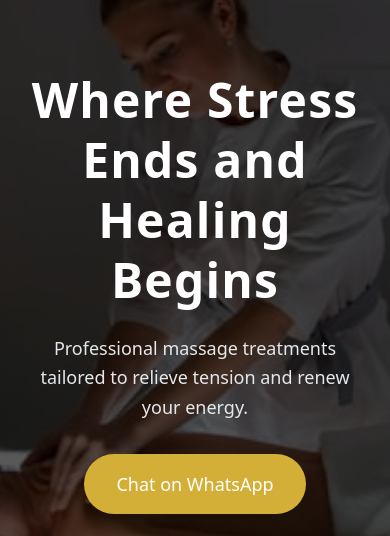
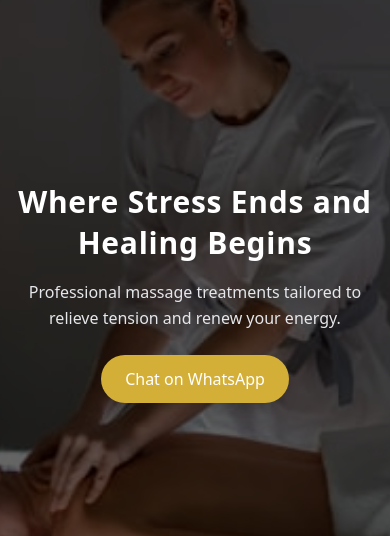
Before and after one commit to sadip-khatri/relax, a React (Vite) app: page / in a window 390 px wide. Shown: the part 210-746 px from the top of the page. Built offline with nearby package versions, Linux system fonts and the light colour scheme.

Commit message:
made hero section responsive

```diff
--- a/src/components/Home/HomeHero.tsx
+++ b/src/components/Home/HomeHero.tsx
@@ -18,7 +18,7 @@ const HomeHero = () => {
   }, []);
 
   return (
-    <section className="relative h-screen w-full overflow-hidden">
+    <section className="relative w-full h-screen overflow-hidden">
       {/* Background Carousel */}
       {images.map((img, index) => (
         <div
@@ -34,22 +34,28 @@ const HomeHero = () => {
       ))}
 
       {/* Dark Overlay */}
-      <div className="absolute inset-0 bg-black/65"></div>
+      <div className="absolute inset-0 bg-black/60"></div>
 
       {/* Content */}
-      <div className="relative z-10 flex flex-col items-center justify-center h-full text-center px-6">
-        {/* Fixed Heading (Not Congested) */}
-        <h1 className="text-white text-5xl md:text-6xl font-bold leading-tight tracking-wide">
+      <div className="relative z-10 flex flex-col items-center justify-center h-full text-center px-4 sm:px-6 lg:px-8">
+        {/* Heading */}
+        <h1 className="text-white text-3xl sm:text-4xl md:text-5xl lg:text-6xl font-extrabold leading-snug md:leading-tight lg:leading-tight tracking-wide">
           Where Stress Ends and Healing Begins
         </h1>
 
-        <p className="mt-6 max-w-xl text-lg md:text-xl text-gray-200 leading-relaxed">
+        {/* Subtext */}
+        <p className="mt-4 sm:mt-6 max-w-lg sm:max-w-xl md:max-w-2xl text-gray-200 text-base sm:text-lg md:text-xl leading-relaxed">
           Professional massage treatments tailored to relieve tension and renew
           your energy.
         </p>
 
-        <a href="https://wa.me/07848930217" target="_blank">
-          <button className="mt-8 bg-[#D4AF37] hover:bg-[#C19A2B] cursor-pointer text-white px-8 py-4 rounded-full text-lg font-medium shadow-lg transition duration-300">
+        {/* WhatsApp Button */}
+        <a
+          href="https://wa.me/07848930217"
+          target="_blank"
+          rel="noopener noreferrer"
+        >
+          <button className="mt-6 sm:mt-8 bg-[#D4AF37] hover:bg-[#C19A2B] text-white px-6 sm:px-8 md:px-10 py-3 sm:py-4 rounded-full text-base sm:text-lg md:text-xl font-medium shadow-lg transition duration-300">
             Chat on WhatsApp
           </button>
         </a>
```
